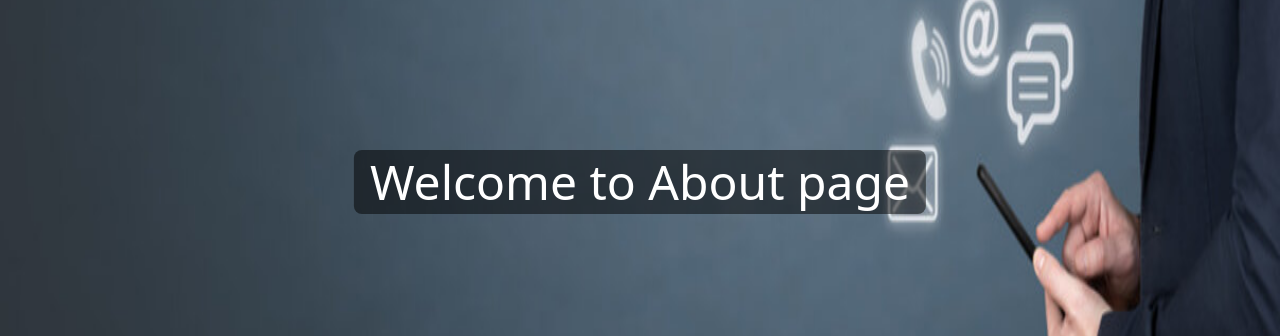
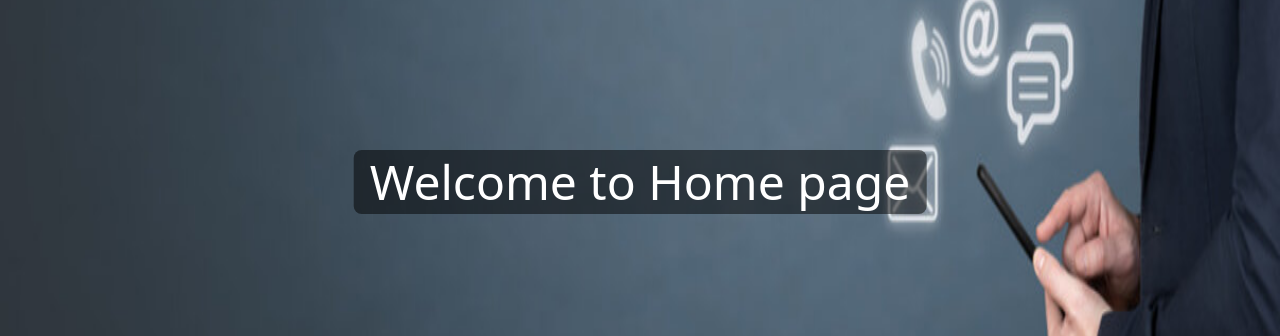
Before and after one commit to Joseph6655/nextjs-test3, a Next.js app: page /about in a window 1280 px wide. Shown: the part 310-646 px from the top of the page. Built offline with nearby package versions, Linux system fonts and the light colour scheme.

Commit message:
new changes

```diff
--- a/package.json
+++ b/package.json
@@ -12,7 +12,8 @@
     "next": "14.1.0",
     "react": "^18",
     "react-dom": "^18",
-    "sass": "^1.71.1"
+    "sass": "^1.71.1",
+    "swiper": "^11.0.7"
   },
   "devDependencies": {
     "autoprefixer": "^10.0.1",
--- a/src/comps/Banner.js
+++ b/src/comps/Banner.js
@@ -1,12 +1,28 @@
 import React from 'react';
+import { Swiper, SwiperSlide } from 'swiper/react';
+import 'swiper/css';
+import 'swiper/css/bundle';
 
-const Banner = ({ imageSource, cardContent, textColor }) => {
+const Banner = ({ image, cardContent, textColor }) => {
+  const swiperParams = {
+    loop: true,
+    autoplay: {
+      delay: 3000,
+    },
+    navigation: {
+      nextEl: '.swiper-button-next',
+      prevEl: '.swiper-button-prev',
+    },
+  };
+
   return (
     <section id="banner" className="py-16 bg-gray-100">
       <div className="content">
+        <Swiper {...swiperParams}>
+          <SwiperSlide>
             <div className="banner-item relative">
               <div className="image-container relative w-full">
-            <img src={imageSource} alt="Background" className="w-full h-screen" />
+                <img src={image} alt="Background" className="w-full h-screen" />
                 <div className="absolute top-1/2 left-1/2 transform -translate-x-1/2 -translate-y-1/2 p-8 rounded-lg">
                   <div className={`card-content text-white text-center mt-12 bg-black bg-opacity-50 smaller-text-xl md:text-5xl px-4 py-2 rounded-lg mb-10 ${textColor}`}>
                     <h2>{cardContent}</h2>
@@ -14,6 +30,8 @@ const Banner = ({ imageSource, cardContent, textColor }) => {
                 </div>
               </div>
             </div>
+          </SwiperSlide>
+        </Swiper>
       </div>
     </section>
   );
--- a/src/comps/filtercomponent.js
+++ b/src/comps/filtercomponent.js
@@ -10,6 +10,7 @@ const Filtercompenent = () => {
   const [searchTerm, setSearchTerm] = useState('');
   const [filteredImages, setFilteredImages] = useState(imageData);
   const [showOptions, setShowOptions] = useState(false);
+  const [selectedImage, setSelectedImage] = useState(null);
 
   const handleSearch = (event) => {
     const term = event.target.value.toLowerCase();
@@ -27,6 +28,10 @@ const Filtercompenent = () => {
       const filtered = imageData.filter(image => image.title.toLowerCase().includes(title.toLowerCase()));
       setFilteredImages(filtered);
     }
+  };
+
+  const handleImageClick = (image) => {
+    setSelectedImage(image);
   };
 
   const handleInputFocus = () => {
@@ -55,7 +60,7 @@ const Filtercompenent = () => {
         <div className="flex justify-center mb-2">
           <div className="border border-gray-300 rounded bg-white" style={{ width: '300px' }}>
             <div
-              className="px-4 py-2 cursor-pointer hover:bg-gray-100"
+              className="px-4 py-2 cursor-pointer hover:bg-grey-100 font-bold"
               onClick={() => handleTitleClick('All')}
             >
               All
@@ -63,7 +68,7 @@ const Filtercompenent = () => {
             {imageData.map((image) => (
               <div
                 key={image.id}
-                className="px-4 py-2 cursor-pointer hover:bg-gray-100"
+                className="px-4 py-2 cursor-pointer hover:bg-gray-100 font-bold"
                 onClick={() => handleTitleClick(image.title)}
               >
                 {image.title}
@@ -75,15 +80,24 @@ const Filtercompenent = () => {
       <div className="grid grid-cols-3 gap-4">
         {filteredImages.map(image => (
           <div key={image.id} className="text-center">
-            <div className="bg-grey rounded shadow p-5 mb-4">
+            <div className="bg-grey rounded shadow p-5 mb-4" onClick={() => handleImageClick(image)}>
               <div className="flex justify-center mb-1">
                 <img src={image.imageUrl} alt={image.title} className="max-w-full h-auto" />
               </div>
-              <p className="mt-2">{image.title}</p>
+              <p className="mt-2 font-bold">{image.title}</p>
             </div>
           </div>
         ))}
       </div>
+      {selectedImage && (
+        <div className="fixed inset-0 flex justify-center items-center bg-black bg-opacity-75">
+          <div className="bg-white p-8 rounded shadow max-w-md flex flex-col items-center">
+            <img src={selectedImage.imageUrl} alt={selectedImage.title} className="max-w-full h-auto" />
+            <p className="mt-2 text-center">{selectedImage.title}</p>
+            <button className="mt-4 bg-blue-500 hover:bg-blue-700 text-white font-bold py-2 px-4 rounded" onClick={() => setSelectedImage(null)}>Close</button>
+          </div>
+        </div>
+      )}
     </div>
   );
 };
--- a/src/pages/about.js
+++ b/src/pages/about.js
@@ -3,10 +3,16 @@ import Head from 'next/head';
 import Banner from '@/comps/Banner';
 import Navbar from '@/comps/Navbar';
 import Footer from '@/comps/Footer';
+import Form from '@/comps/Form';
 import SectionImage from '@/comps/SectionImage';
-
+import Sectionradiobutton from '@/comps/Sectionradiobutton';
+import Filtercompenent from '@/comps/filtercomponent';
+import 'swiper/css';
+import 'swiper/css/bundle';
 
 const AboutPage = () => {
+  const bannerImageSource = '/About.png';
+
   const imagesData = [
     { imageSource: '/sectionimage1.jpg', cardContent: 'The future is no place to place your better days.' },
     { imageSource: '/sectionimage2.jpg', cardContent: 'Fight for the things that you care about, but do it in a way that will lead others to join you.' },
@@ -20,12 +26,15 @@ const AboutPage = () => {
       <Head>
         <title>About page</title>
       </Head>
-      <Banner imageSource="/about.png" cardContent="Welcome to About page" textColor="text-blue-500"/>
-      <div className="grid grid-cols-1 ml-20 mr-20 md:grid-cols-2 gap-0 md:w-1/2 justify-center  " style={{margin: '0 auto'}}>
-  {imagesData.map((data, index) => (
-    <SectionImage key={index} imageSource={data.imageSource} cardContent={data.cardContent} className="w-full max-w-sm mx-auto" />
-  ))}
-</div>
+
+      <Banner image={bannerImageSource} cardContent="Welcome to Home page" />
+      <Form/>
+
+      <div className="grid grid-cols-1 ml-20 mr-20 md:grid-cols-2 gap-0 md:w-1/2 justify-center" style={{ margin: '0 auto' }}>
+        {imagesData.map((data, index) => (
+          <SectionImage key={index} imageSource={data.imageSource} cardContent={data.cardContent} className="w-full max-w-sm mx-auto" />
+        ))}
+      </div>
       <Footer/>
     </div>
   );
--- a/src/pages/contact.js
+++ b/src/pages/contact.js
@@ -7,11 +7,11 @@ import SectionImage from '@/comps/SectionImage';
 import Form from '@/comps/Form';
 
 const ContactPage = () => {
+  const bannerImageSource = '/contact.png';
+
   const imagesData = [
     { imageSource: '/contactus1.jpg' , cardContent: 'You have within you, right now, everything you need to deal with whatever.' },
-    { imageSource: '/contact4.jpg' , cardContent: 'we have lost contact with reality the simplicity of life.' }
-
-
+  { imageSource: '/contact4.jpg' , cardContent: 'we have lost contact with reality the simplicity of life.' }
   ];
 
   return (
@@ -20,7 +20,7 @@ const ContactPage = () => {
       <Head>
         <title>Contact page</title>
       </Head>
-      <Banner imageSource="/contact.png" cardContent="Welcome to Contact page" />
+      <Banner image={bannerImageSource} cardContent="Welcome to Contact page" />
       <Form/>
       <div className="grid grid-cols-1 ml-20 mr-20 md:grid-cols-2 gap-0 md:w-1/2 justify-center md: " style={{margin: '0 auto'}}>
   {imagesData.map((data, index) => (
--- a/src/pages/index.js
+++ b/src/pages/index.js
@@ -7,8 +7,12 @@ import Form from '@/comps/Form';
 import SectionImage from '@/comps/SectionImage';
 import Sectionradiobutton from '@/comps/Sectionradiobutton';
 import Filtercompenent from '@/comps/filtercomponent';
+import 'swiper/css';
+import 'swiper/css/bundle';
 
 const HomePage = () => {
+  const bannerImageSource = '/banner.png';
+
   const imagesData = [
     { imageSource: '/desk.png', cardContent: 'Great web design without functionality like a sports car with no engine.' },
     { imageSource: '/comp.png', cardContent: 'Computers are like Old Testament gods; lots of rules and no mercy.' }
@@ -20,7 +24,8 @@ const HomePage = () => {
       <Head>
         <title>Home page</title>
       </Head>
-      <Banner imageSource="/banner.png" cardContent="Welcome to Home page" />
+
+      <Banner image={bannerImageSource} cardContent="Welcome to Home page" />
       <Form/>
 
       <div className="grid grid-cols-1 ml-20 mr-20 md:grid-cols-2 gap-0 md:w-1/2 justify-center" style={{ margin: '0 auto' }}>
```
Also changed, not shown: 1 other file (tests, documents, lock files or other folders). Lines whose indentation alone changed are shown as unchanged.
